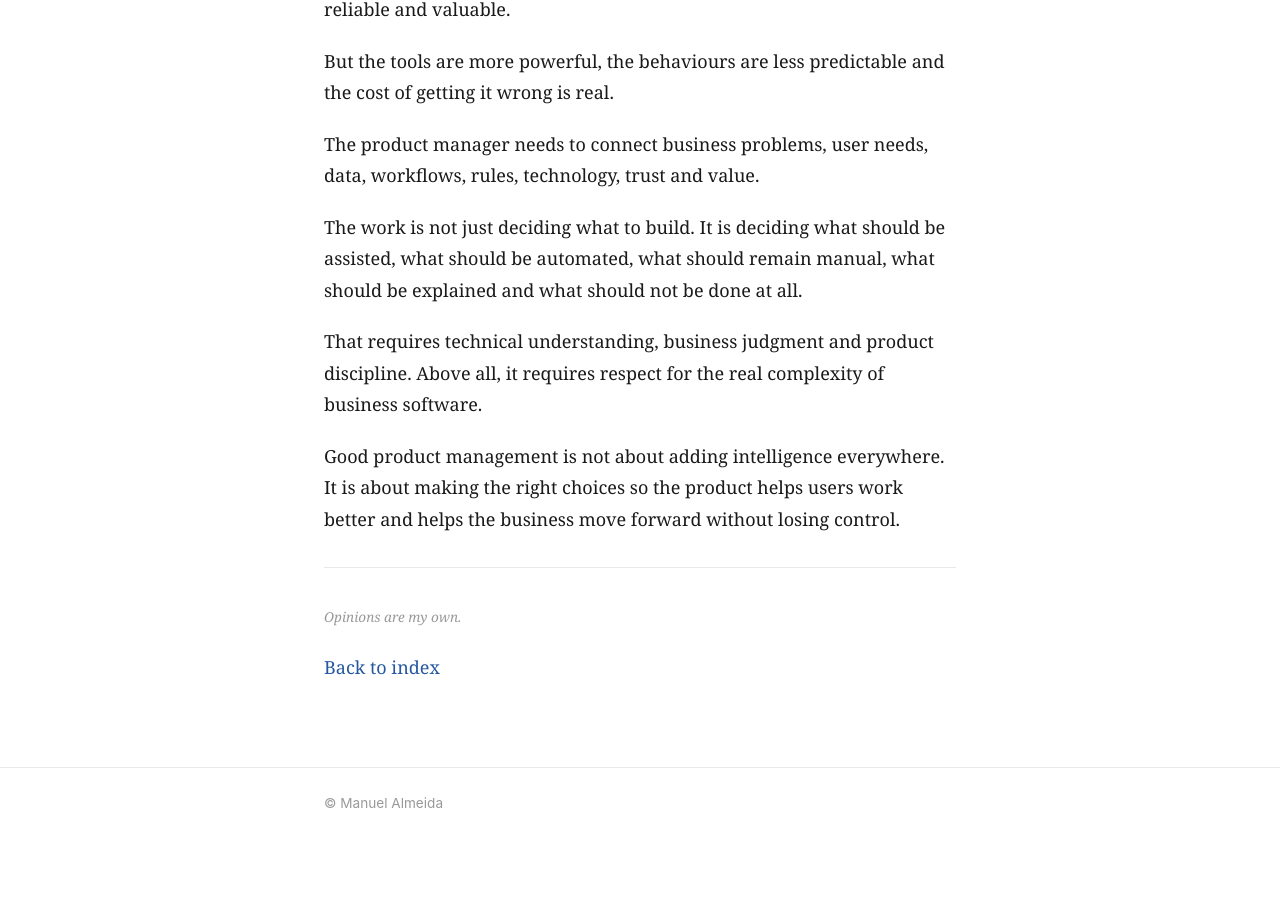
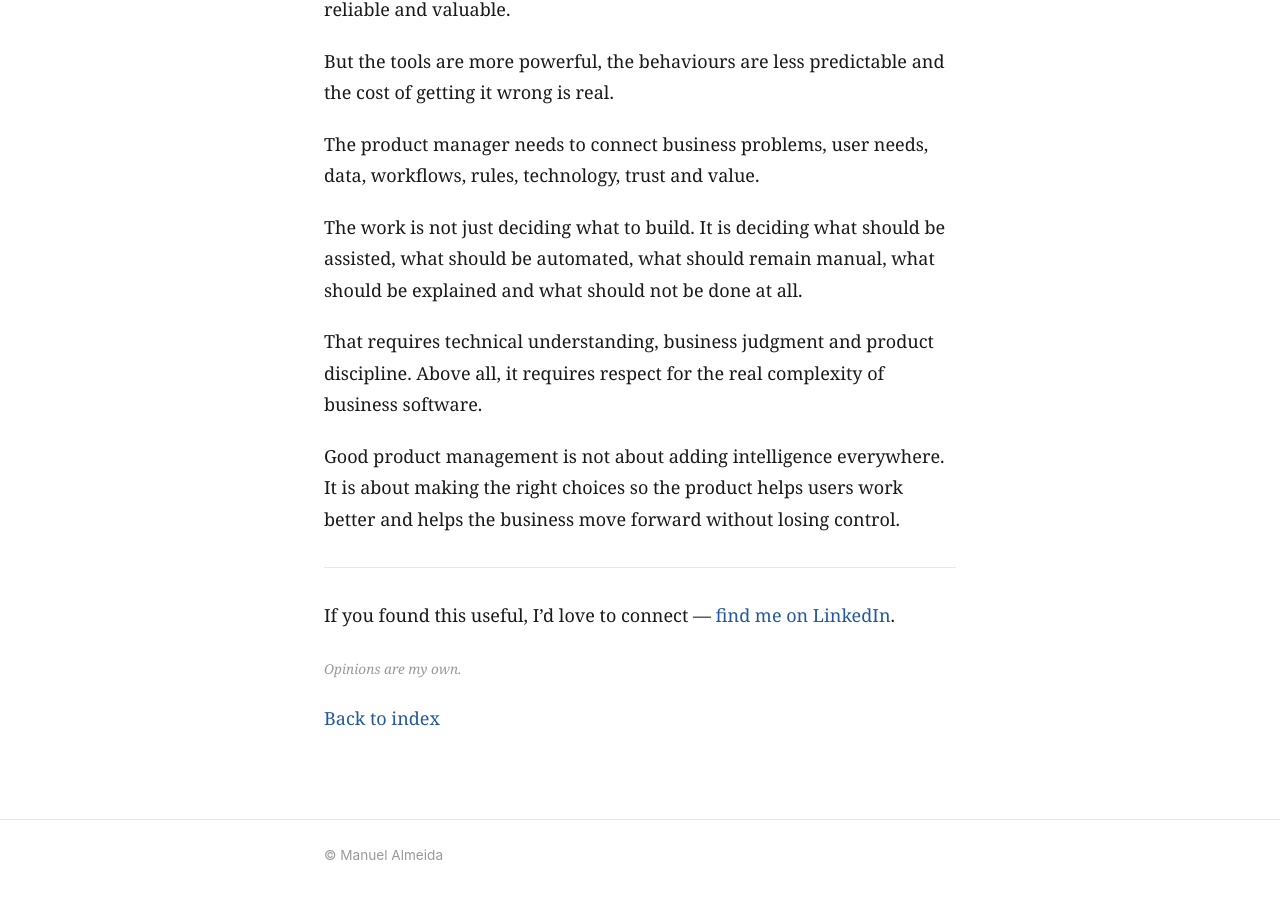
Before and after one commit to manuelalmeida120274/manuel-almeida-product-thinking, a Jekyll site: the page built from articles/02-product-management-in-ai-native-business-software.md, in a window 1280 px wide and 900 px high, scrolled down 3955 px. Built offline with Jekyll 4.4.1, drawn with Linux system fonts in a browser that asks for light colours; our own code applies the rules of GitHub Pages for plain Markdown files; before the commit the page ends 4803 px from its top, so only the background shows below that.

Commit message:
Add LinkedIn CTA to article

```diff
--- a/articles/02-product-management-in-ai-native-business-software.md
+++ b/articles/02-product-management-in-ai-native-business-software.md
@@ -86,6 +86,9 @@ Good product management is not about adding intelligence everywhere. It is about
 
 ---
 
+
+If you found this useful, I'd love to connect — [find me on LinkedIn](https://www.linkedin.com/in/manuelalmeida1974).
+
 *Opinions are my own.*
 
 [Back to index](/manuel-almeida-product-thinking/#articles)
```
